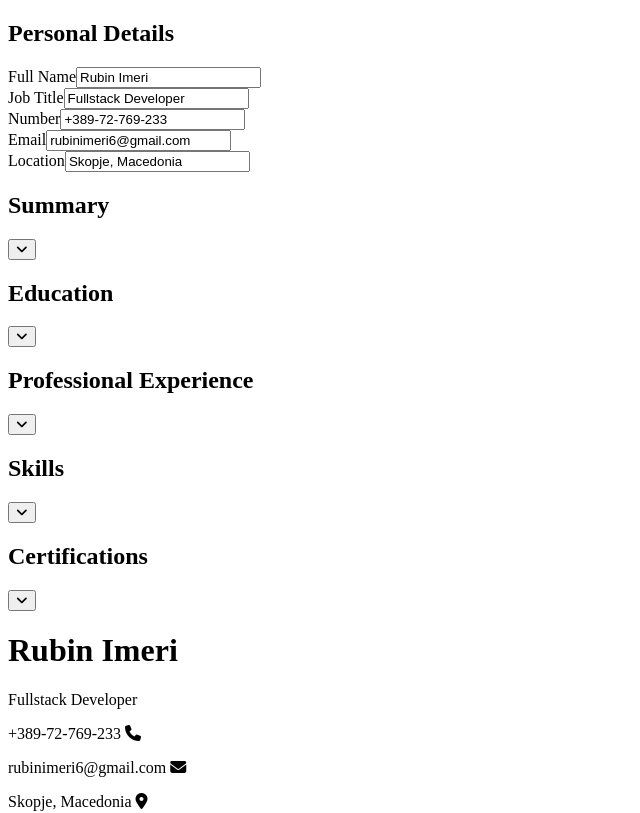
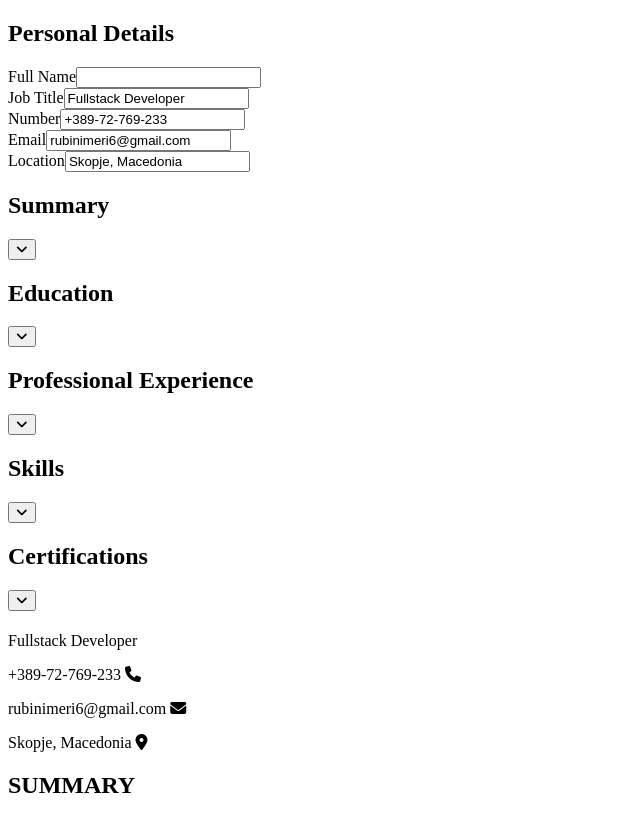
Before and after one commit to rubinimeri/cv-application, a React (Vite) app: page / in a window 1280 px wide. Shown: the top 813 px of the page, without its empty margins (0-640 px from the left). Built offline with nearby package versions, Linux system fonts and the light colour scheme.

Commit message:
Update personalDetails to make firstName & lastName seperate

```diff
--- a/src/exampleData.js
+++ b/src/exampleData.js
@@ -1,6 +1,7 @@
 const exampleData = {
     personalInfo: {
-        name: 'Rubin Imeri',
+        firstName: 'Rubin',
+        lastName: 'Imeri',
         jobTitle: 'Fullstack Developer',
         number: '+389-72-769-233',
         email: 'rubinimeri6@gmail.com',
```
